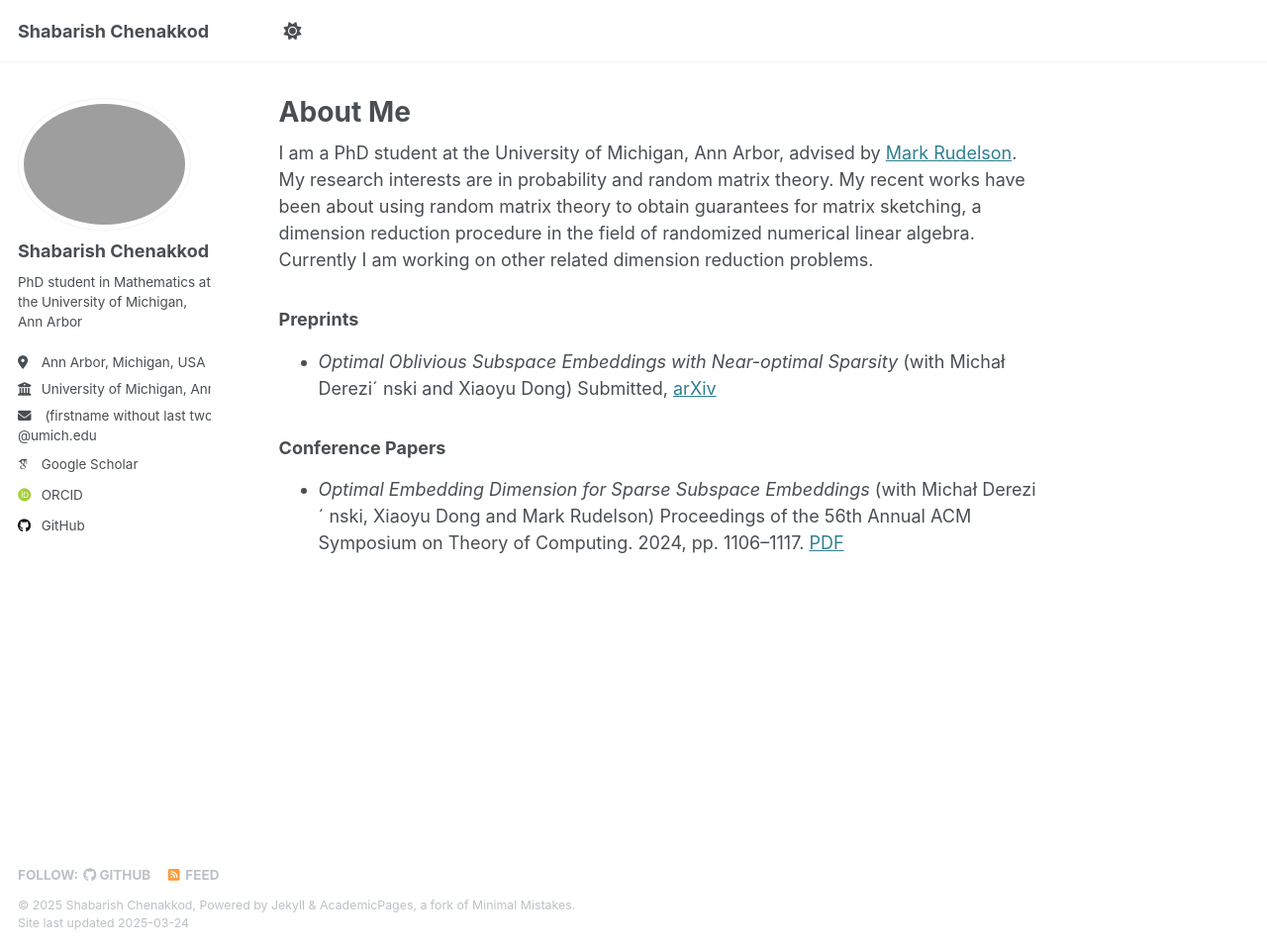
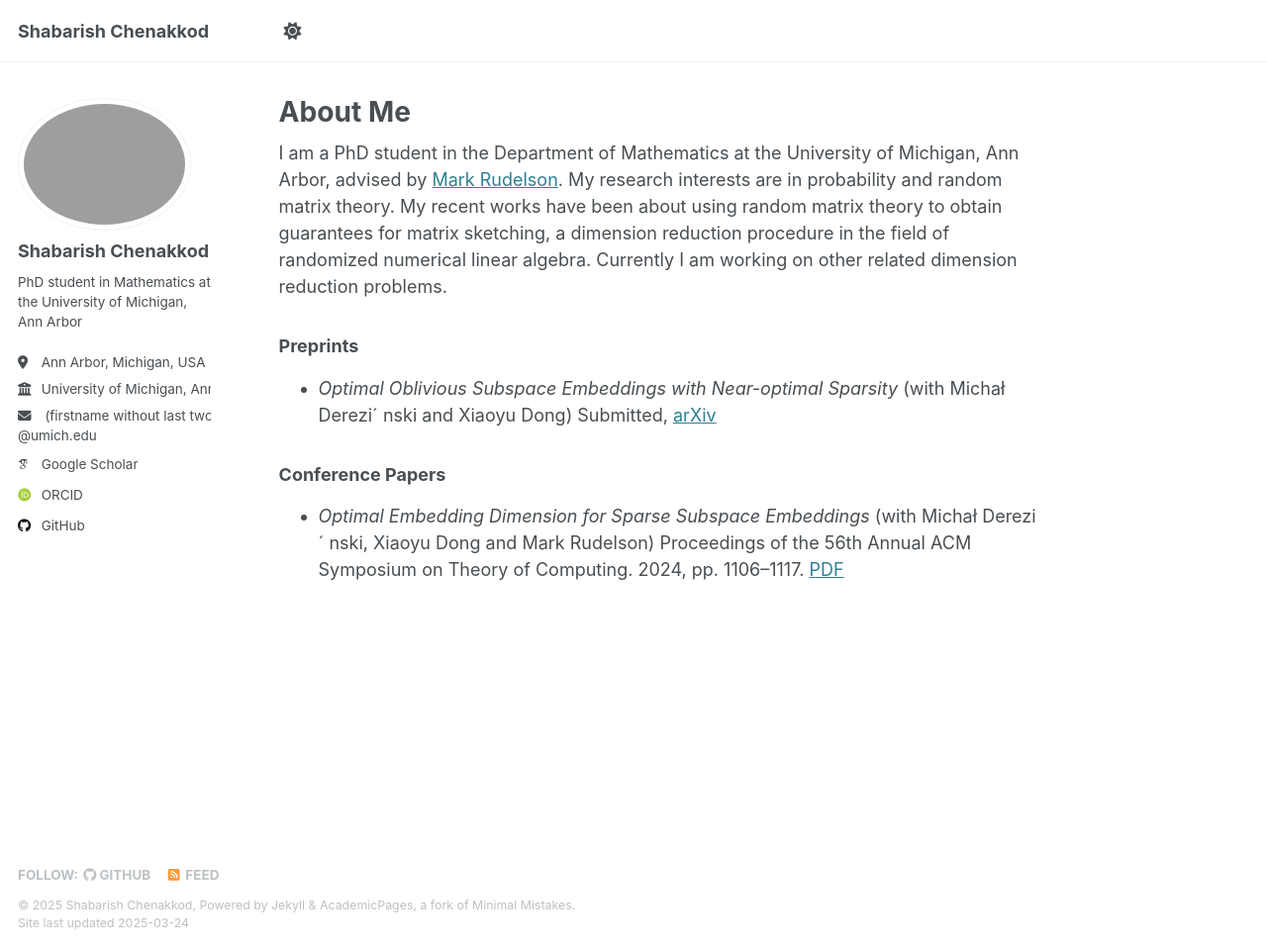
Before and after one commit to shabarishch/shabarishch.github.io, a Jekyll site: the page built from _pages/about.md, in a window 1280 px wide and 961 px high. Shown: the whole window at 99% size. Built offline with Jekyll 4.4.1, drawn with Linux system fonts in a browser that asks for light colours; some web fonts are replaced.

Commit message:
added department of mathematics

```diff
--- a/_pages/about.md
+++ b/_pages/about.md
@@ -7,7 +7,7 @@ redirect_from:
   - /about.html
 ---
 
-I am a PhD student at the University of Michigan, Ann Arbor, advised by [Mark Rudelson](https://websites.umich.edu/~rudelson/). My research interests are in probability and random matrix theory. My recent works have been about using random matrix theory to obtain guarantees for matrix sketching, a dimension reduction procedure in the field of randomized numerical linear algebra. Currently I am working on other related dimension reduction problems.
+I am a PhD student in the Department of Mathematics at the University of Michigan, Ann Arbor, advised by [Mark Rudelson](https://websites.umich.edu/~rudelson/). My research interests are in probability and random matrix theory. My recent works have been about using random matrix theory to obtain guarantees for matrix sketching, a dimension reduction procedure in the field of randomized numerical linear algebra. Currently I am working on other related dimension reduction problems.
 
 ### Preprints
 
```
